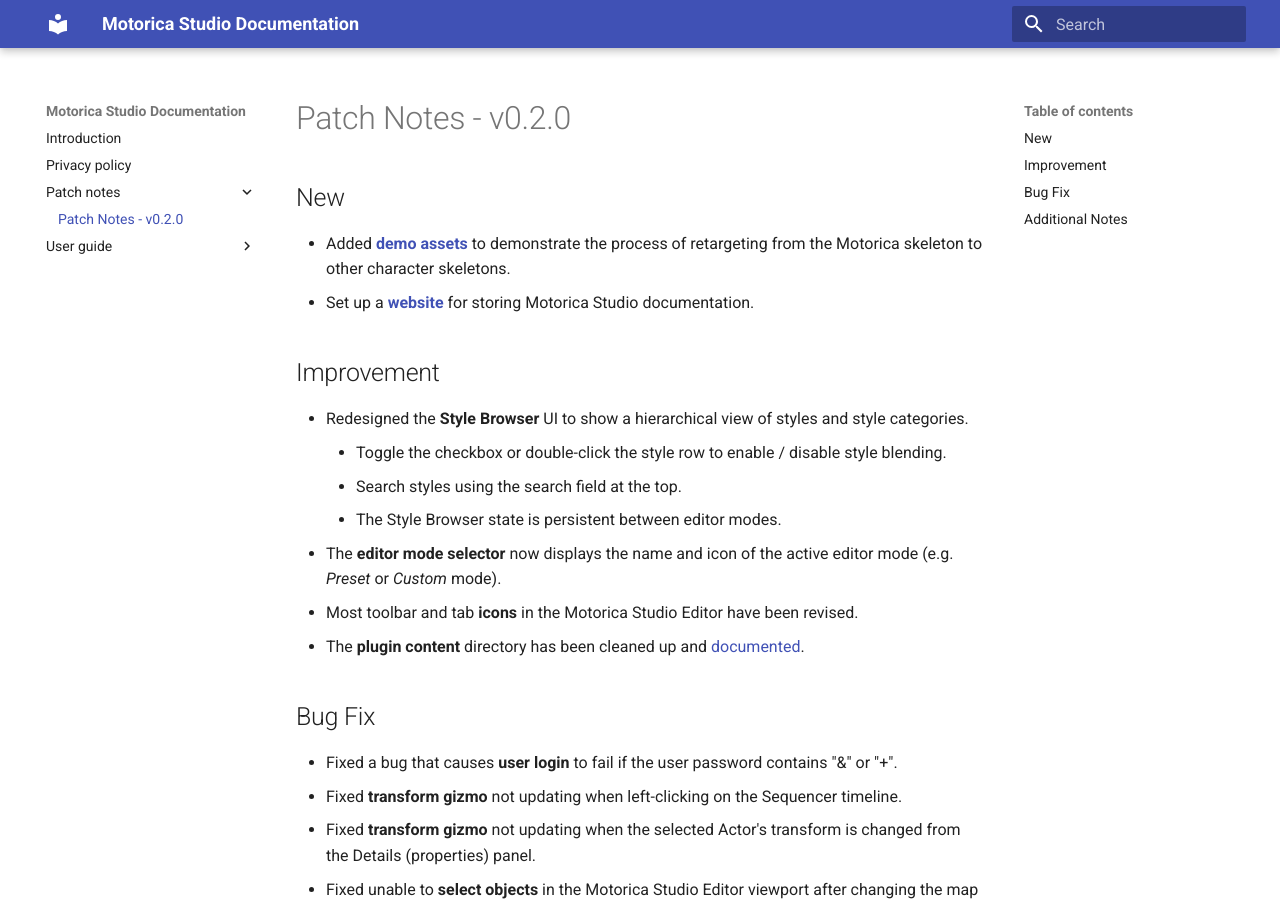
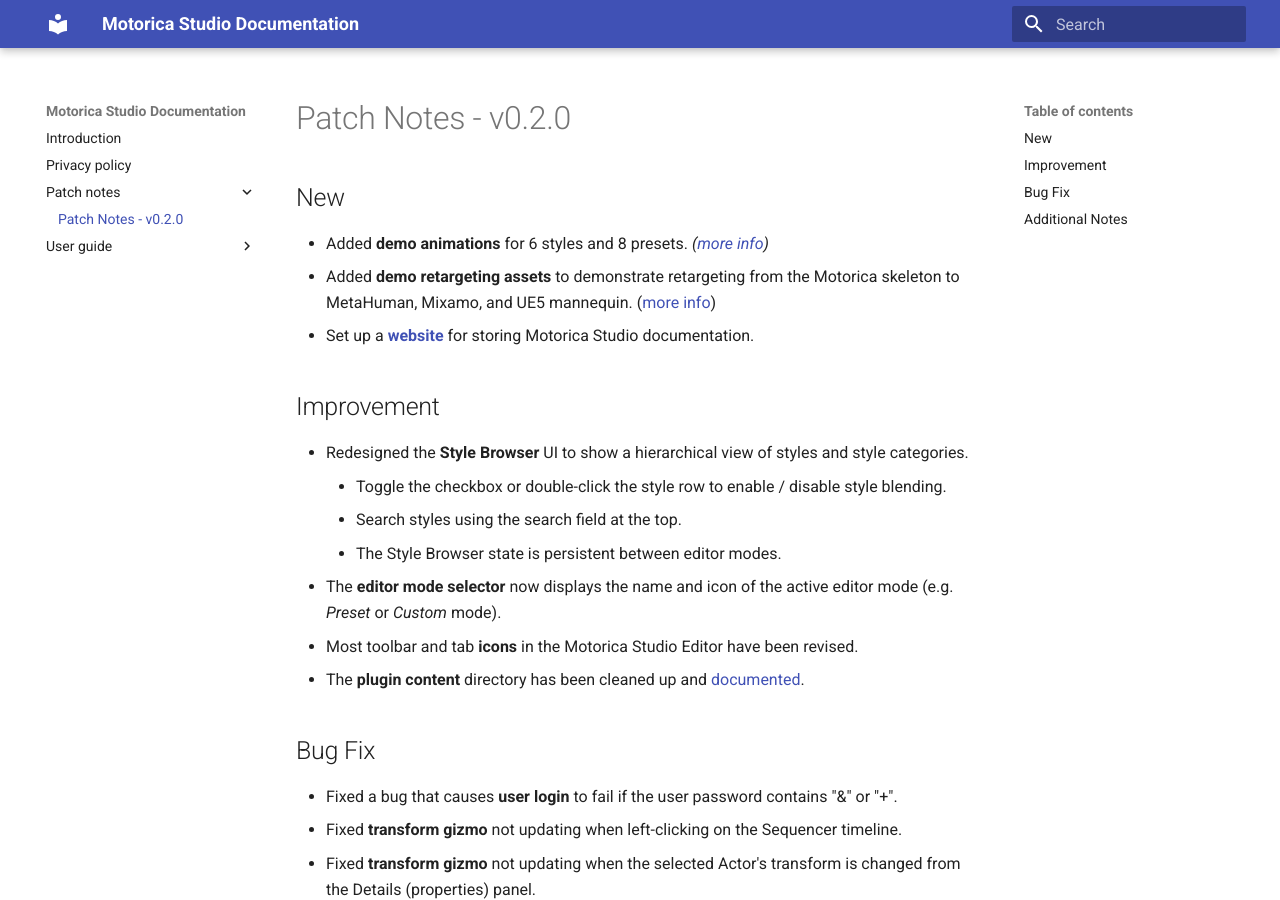
Before and after one commit to MotoricaAI/MoStudioDocs, an MkDocs documentation site: the page built from docs/patch-notes/patch-notes-v0-2-0.md, in a window 1280 px wide and 900 px high. Built offline with MkDocs 1.6.1 and Material for MkDocs 9.7.7, drawn with Linux system fonts in a browser that asks for light colours.

Commit message:
Update docs

```diff
--- a/docs/patch-notes/patch-notes-v0-2-0.md
+++ b/docs/patch-notes/patch-notes-v0-2-0.md
@@ -1,6 +1,7 @@
 # Patch Notes - v0.2.0
 ## New
-- Added [**demo assets**](../../user-guide/retargeting/) to demonstrate the process of retargeting from the Motorica skeleton to other character skeletons.
+- Added **demo animations** for 6 styles and 8 presets. *([more info](../../user-guide/included-assets/))*
+- Added **demo retargeting assets** to demonstrate retargeting from the Motorica skeleton to MetaHuman, Mixamo, and UE5 mannequin. ([more info](../../user-guide/retargeting/))
 - Set up a [**website**](https://motoricaai.github.io/MoStudioDocs/) for storing Motorica Studio documentation.
 
 ## Improvement
```
